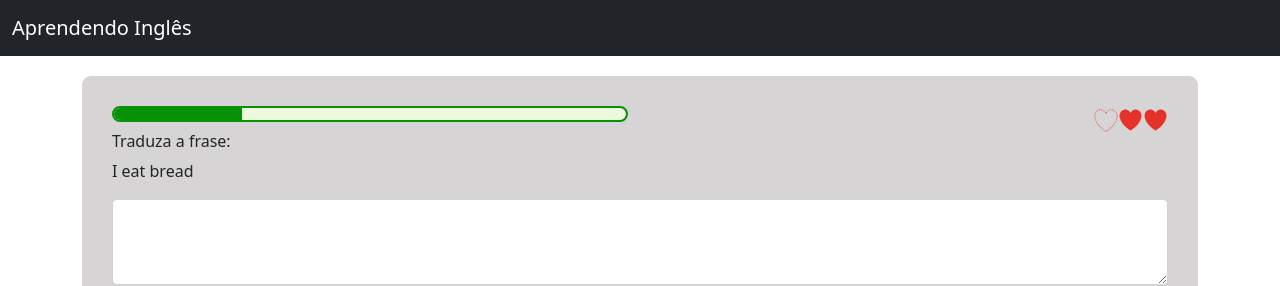
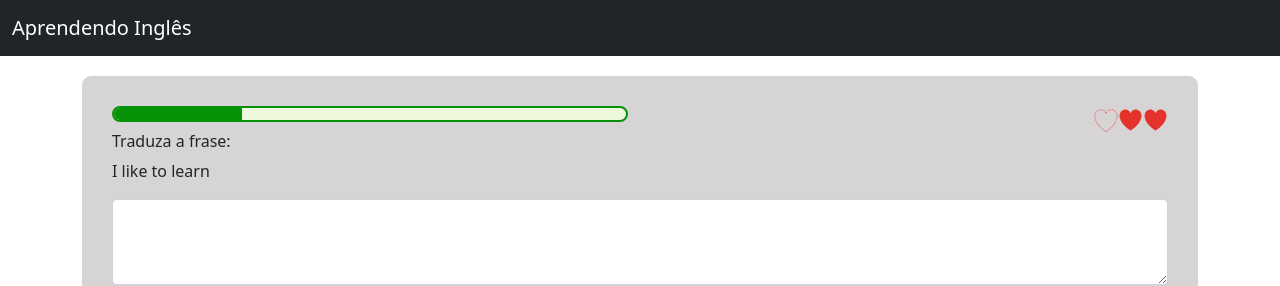
Before and after one commit to rafaelmarcelo08/aprender-ingles, an Angular app: page / in a window 1280 px wide. Shown: the top 286 px of the page. Built offline with nearby package versions, Linux system fonts and the light colour scheme.

Commit message:
Estabelecendo a logica das rodadas de frases

```diff
--- a/src/app/painel/painel.component.html
+++ b/src/app/painel/painel.component.html
@@ -14,7 +14,7 @@
         <div class="row">
             <div class="col">
                 <h6>{{ instrucao }}</h6>
-                <p>{{ frases[3].fraseEng }}</p>
+                <p>{{ rodadaFrase.fraseEng }}</p>
 
                 <div class="form-group">
                     <textarea
@@ -28,7 +28,10 @@
         <div class="row">
             <div class="col">
                 <div class="d-flex justify-content-end button">
-                    <button type="button" class="btn btn-primary">Verificar</button>
+                    <button
+                    type="button"
+                    class="btn btn-primary"
+                    (click) ='verificarResposta()'>Verificar</button>
                 </div>
             </div>
         </div>
--- a/src/app/painel/painel.component.ts
+++ b/src/app/painel/painel.component.ts
@@ -14,8 +14,12 @@ export class PainelComponent implements OnInit {
   public instrucao: string = 'Traduza a frase:';
   public resposta!: string;
 
+  public rodada: number = 0;
+  public rodadaFrase: Frase;
+
   constructor() {
-    console.log(this.frases);
+    this.rodadaFrase = this.frases[this.rodada];
+    console.log(this.rodadaFrase);
   }
 
   ngOnInit(): void {
@@ -23,7 +27,11 @@ export class PainelComponent implements OnInit {
 
   atualizarResposta(resposta: Event): void {
     this.resposta = (<HTMLInputElement>resposta.target).value;
-    console.log(this.resposta);
+    //console.log(this.resposta);
+  }
+
+  public verificarResposta(): void {
+    console.log('Verificar resposta: ' + this.resposta);
   }
 
 }
```
